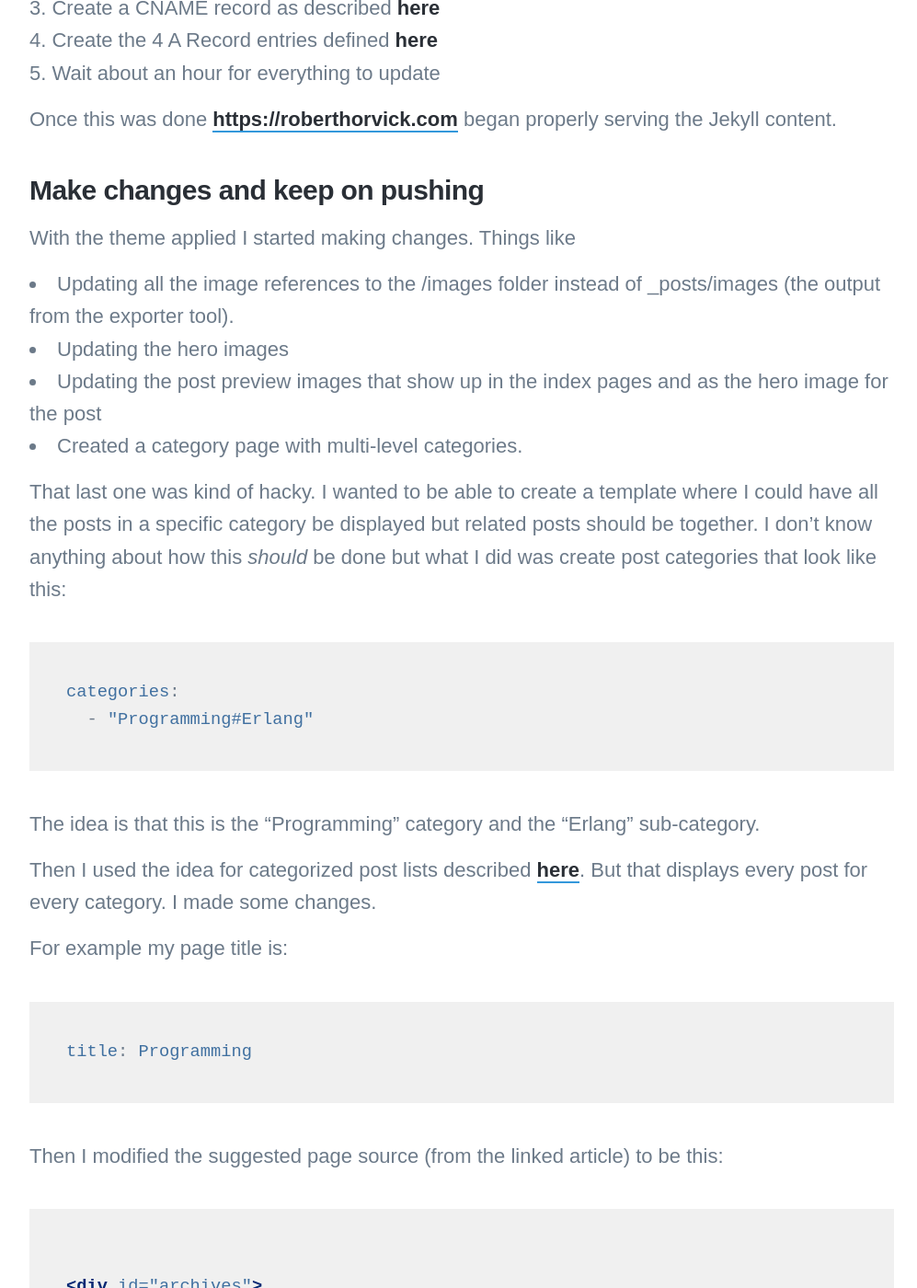
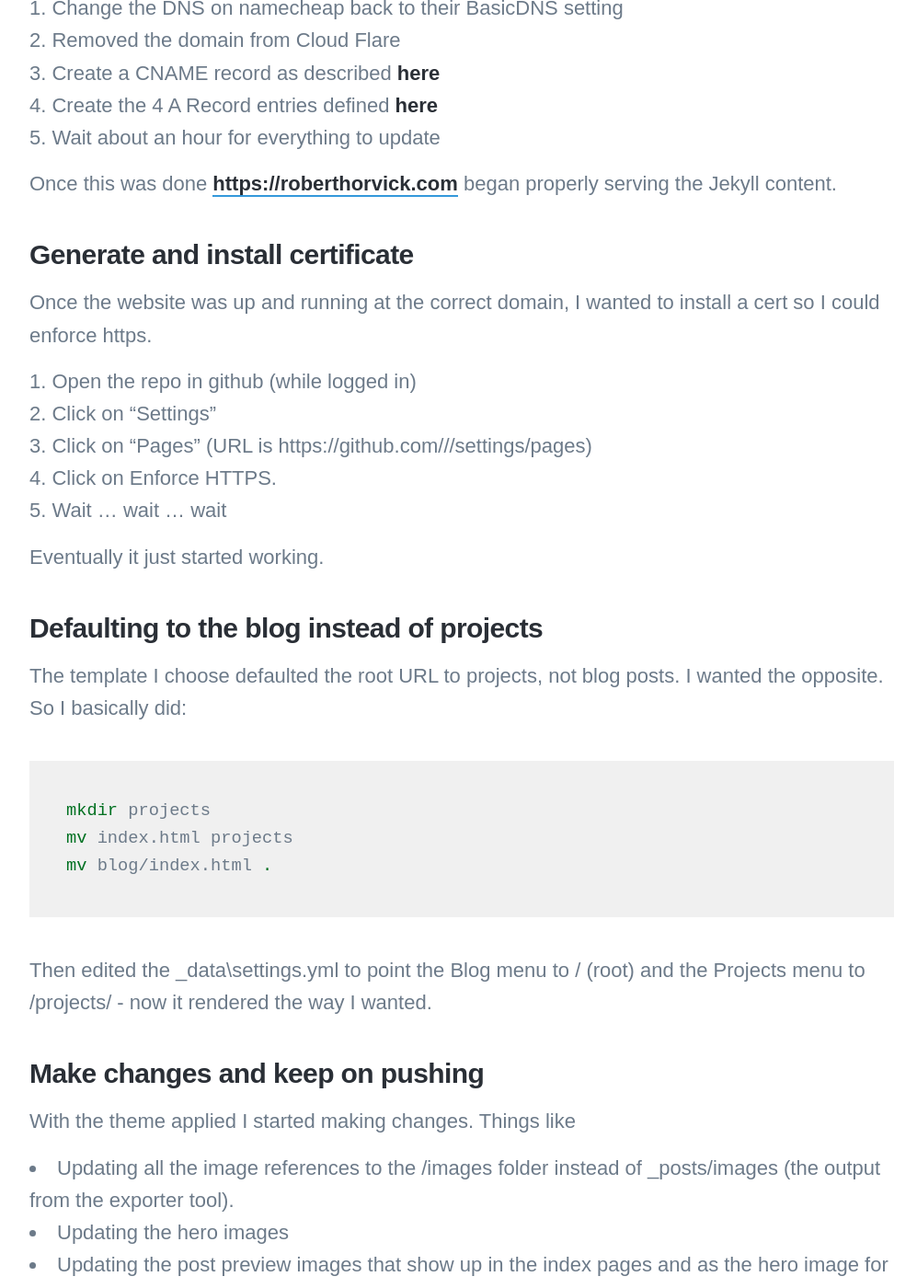
Before and after one commit to bubbafat/bubbafat.github.io, a Jekyll site: the page built from _posts/2022-03-08-migrating-from-wordpress-to-jekyll-github-pages.md, in a window 1280 px wide and 1400 px high, scrolled down 5415 px. Shown: the whole window at 92% size, without its empty margins (138-1135 px from the left). Built offline with Jekyll 4.4.1, drawn with Linux system fonts in a browser that asks for light colours; nearby versions of some CDN libraries; some web fonts are replaced; comment, search, counter and statistics services are not loaded; some of the changed text lies outside the part shown.

Commit message:
More sections in the migration document

````diff
--- a/_posts/2022-03-08-migrating-from-wordpress-to-jekyll-github-pages.md
+++ b/_posts/2022-03-08-migrating-from-wordpress-to-jekyll-github-pages.md
@@ -24,6 +24,8 @@ My process was:
 - Convert WordPress XML to Jekyll-compatible markdown
 - Pick a Jekyll theme
 - Update DNS
+- Generate and install certificate
+- Defaulting to the blog instead of projects
 - Make changes and keep on pushing
 
 <h3>Export WordPress to XML</h3>
@@ -141,6 +143,30 @@ My domain is registered through [namecheap.com](https://namecheap.com) and used
 
 Once this was done [https://roberthorvick.com](https://roberthorvick.com) began properly serving the Jekyll content.
 
+<h3>Generate and install certificate</h3>
+
+Once the website was up and running at the correct domain, I wanted to install a cert so I could enforce https.
+
+1. Open the repo in github (while logged in)
+2. Click on "Settings"
+3. Click on "Pages" (URL is https://github.com/<user>/<repo>/settings/pages)
+4. Click on Enforce HTTPS.
+5. Wait ... wait ... wait
+
+Eventually it just started working.
+
+<h3>Defaulting to the blog instead of projects</h3>
+
+The template I choose defaulted the root URL to projects, not blog posts.  I wanted the opposite.  So I basically did:
+
+```zsh
+mkdir projects
+mv index.html projects
+mv blog/index.html .
+```
+
+Then edited the \_data\settings.yml to point the Blog menu to / (root) and the Projects menu to /projects/ - now it rendered the way I wanted.
+
 <h3>Make changes and keep on pushing</h3>
 
 With the theme applied I started making changes. Things like
````
